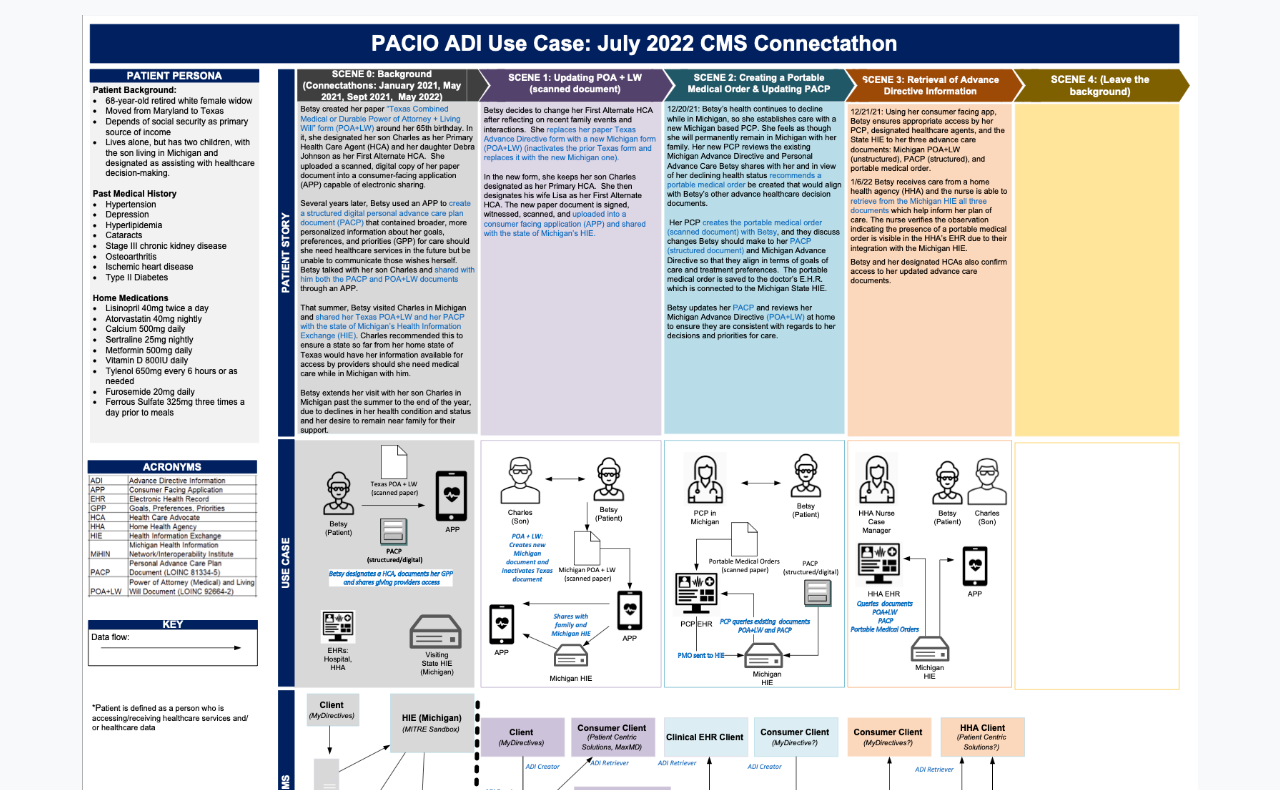
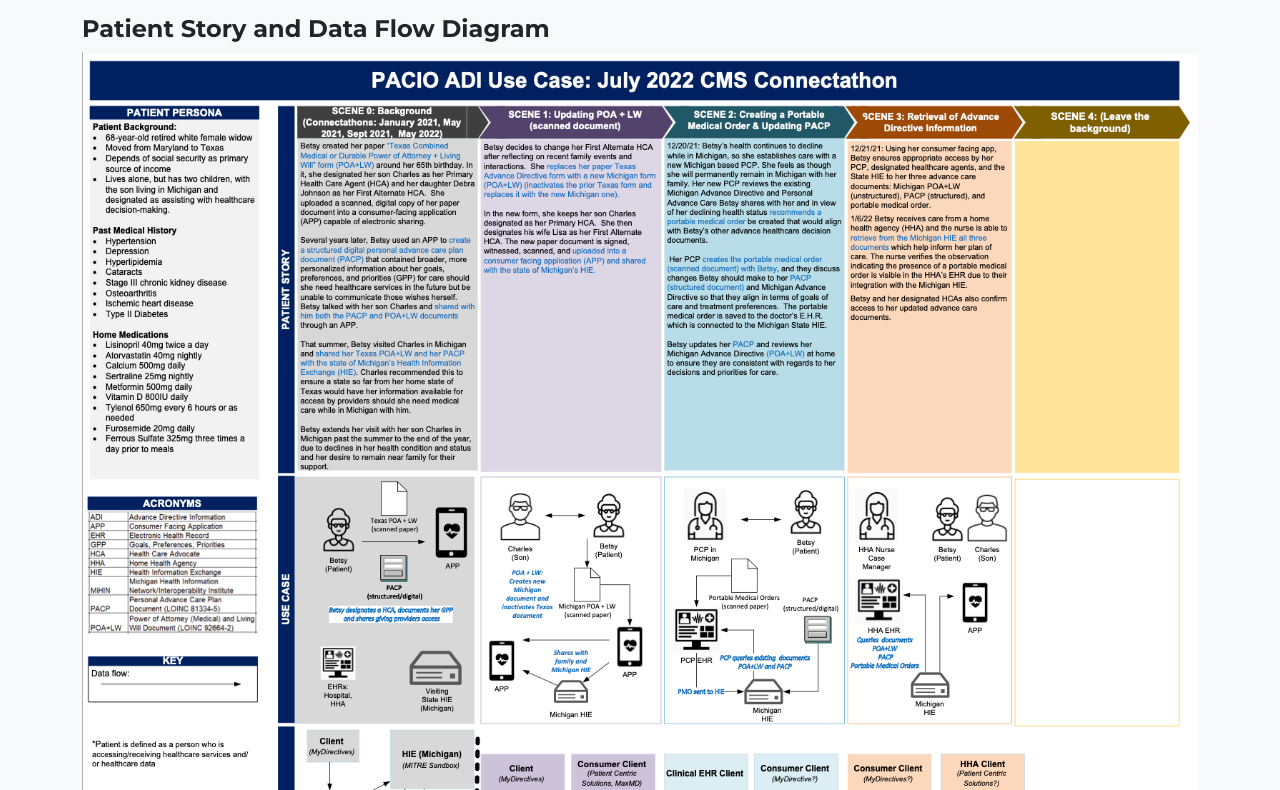
Before and after one commit to paciowg/pacio-website, a plain HTML site: page advance-directives.html in a window 1280 px wide. Shown: the part 220-1010 px from the top of the page. Drawn offline with nearby package versions, Linux system fonts and the light colour scheme; a web font is replaced by a local one.

Commit message:
Added header before data flow images

```diff
--- a/advance-directives.html
+++ b/advance-directives.html
@@ -44,8 +44,9 @@
                 </div>
                 <div class="row">
                     <div class="col-lg-12 mx-auto text-left">
+                        <h4>Patient Story and Data Flow Diagram</h4>
                         <img id="myImg" src="assets/img/use_case_adi.png" style="width:100%;">
-                      </div>
+                    </div>
                 </div>
             </div>
         </section>
```
Also changed, not shown: cognitive-status.html (+2 -1 lines), functional_status.html (+2 -1 lines), splasch.html (+2 -1 lines).
